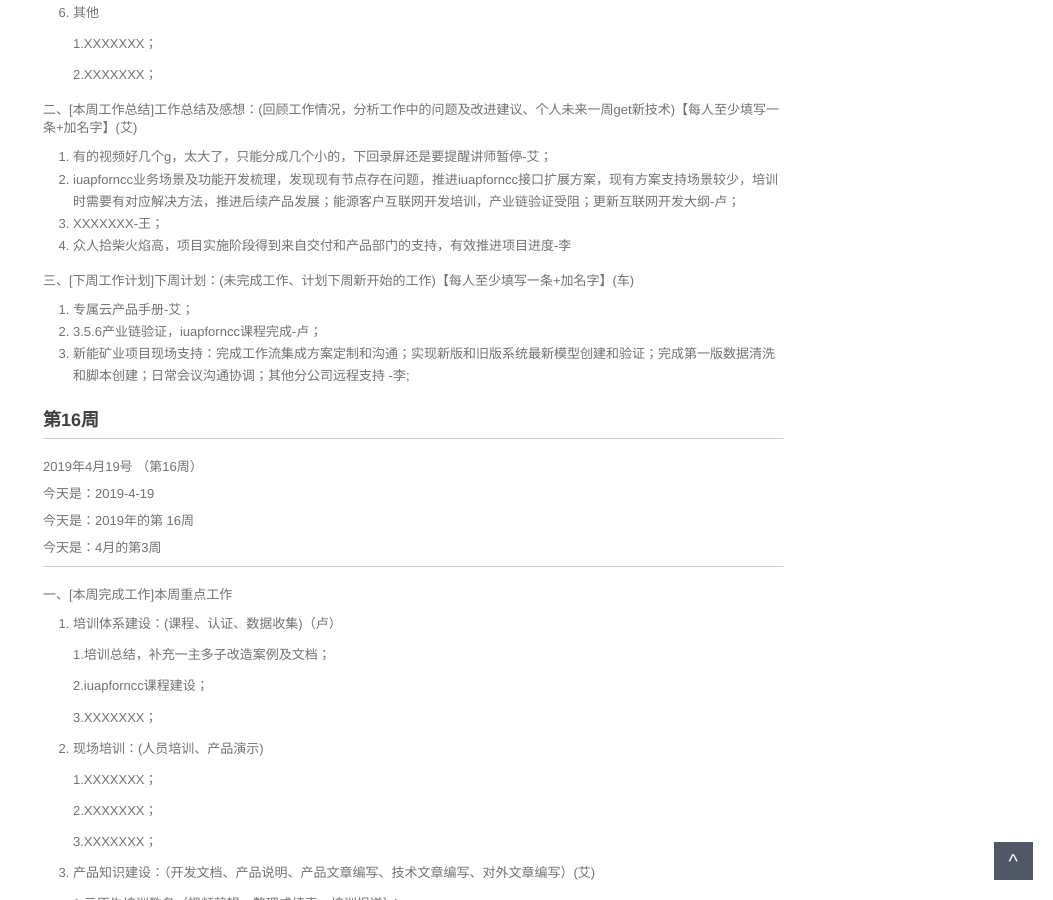
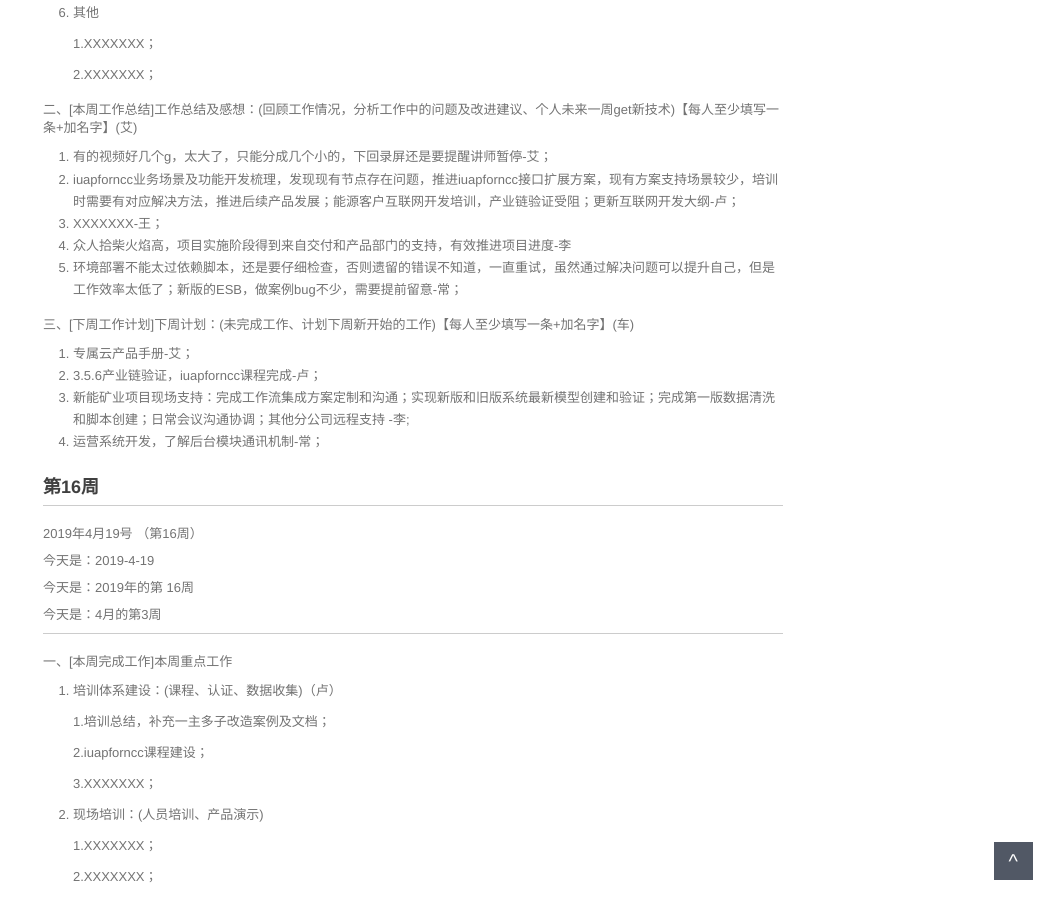
Before and after one commit to walllFlower/blog, a Jekyll site: the page built from _posts/2018-07-17-day_report_cxz.md, in a window 1280 px wide and 900 px high, scrolled down 1182 px. Shown: the whole window, without its empty margins (227-1280 px from the left). Built offline with Jekyll 4.4.1, drawn with Linux system fonts in a browser that asks for light colours; comment, search, counter and statistics services are not loaded.

Commit message:
Update 2018-07-17-day_report_cxz.md

```diff
--- a/_posts/2018-07-17-day_report_cxz.md
+++ b/_posts/2018-07-17-day_report_cxz.md
@@ -74,12 +74,14 @@ categories: 技术运营工作周报
 2. iuapforncc业务场景及功能开发梳理，发现现有节点存在问题，推进iuapforncc接口扩展方案，现有方案支持场景较少，培训时需要有对应解决方法，推进后续产品发展；能源客户互联网开发培训，产业链验证受阻；更新互联网开发大纲-卢；
 3. XXXXXXX-王；
 4. 众人拾柴火焰高，项目实施阶段得到来自交付和产品部门的支持，有效推进项目进度-李
+5. 环境部署不能太过依赖脚本，还是要仔细检查，否则遗留的错误不知道，一直重试，虽然通过解决问题可以提升自己，但是工作效率太低了；新版的ESB，做案例bug不少，需要提前留意-常；
 
 三、[下周工作计划]下周计划：(未完成工作、计划下周新开始的工作)【每人至少填写一条+加名字】(车)
 
 1. 专属云产品手册-艾；
 2. 3.5.6产业链验证，iuapforncc课程完成-卢；
 3. 新能矿业项目现场支持：完成工作流集成方案定制和沟通；实现新版和旧版系统最新模型创建和验证；完成第一版数据清洗和脚本创建；日常会议沟通协调；其他分公司远程支持 -李;
+4. 运营系统开发，了解后台模块通讯机制-常；
 
 
 
```
